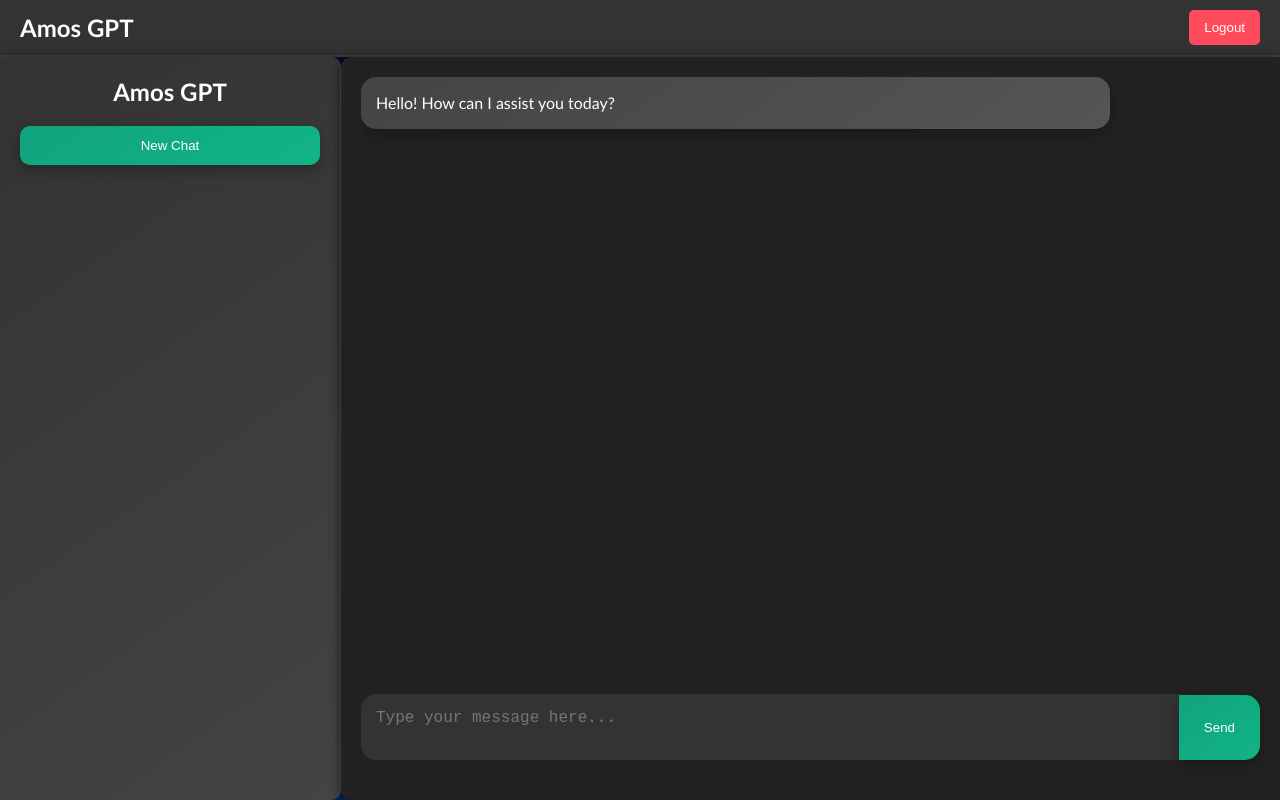
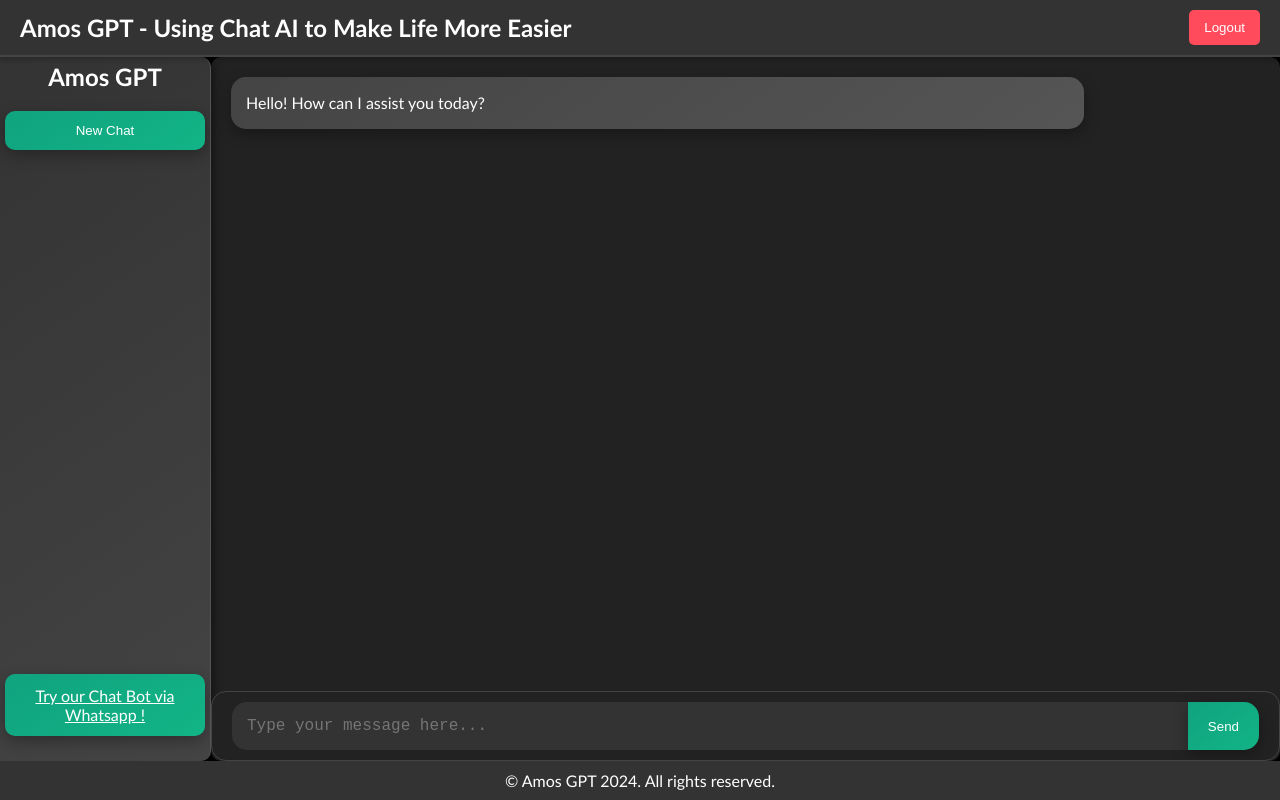
Before and after one commit to Roberto-stephen/amosgpt1, a website: page index.html in a window 1280 px wide. Drawn offline with Linux system fonts and the light colour scheme.

Commit message:
Update index.html

```diff
--- a/index.html
+++ b/index.html
@@ -3,6 +3,7 @@
 <head>
     <meta charset="UTF-8">
     <meta name="viewport" content="width=device-width, initial-scale=1.0">
+    <link rel="icon" type="image/png" href="amosgpt.png">
     <title>Amos Engine</title>
     <style>
         body {
@@ -12,7 +13,7 @@
             display: flex;
             flex-direction: column;
             height: 100vh;
-            background: linear-gradient(135deg, #000428, #004e92);
+            background: linear-gradient(135deg, #000000, #000000);
             color: #fff;
         }
 
@@ -20,7 +21,7 @@
             background: #333;
             color: #fff;
             padding: 10px 20px;
-            text-align: center;
+            text-align: left; /* Align text to the left */
             font-size: 1.5em;
             font-weight: bold;
             box-shadow: 0 3px 5px rgba(0, 0, 0, 0.2);
@@ -28,6 +29,7 @@
             display: flex;
             justify-content: space-between;
             align-items: center;
+            z-index: 2; /* Ensure top bar stays on top */
         }
 
         .logout-button {
@@ -47,27 +49,34 @@
         .container {
             display: flex;
             flex-grow: 1;
+            overflow: hidden; /* Hide overflow to prevent sidebar content overflow */
         }
 
         .sidebar {
-            width: 300px;
+            width: 200px;
             background: linear-gradient(145deg, #333, #444);
             border-right: 1px solid #555;
-            padding: 20px;
+            padding: 5px;
             display: flex;
             flex-direction: column;
             box-shadow: 2px 0 10px rgba(0, 0, 0, 0.5);
             border-radius: 0 10px 10px 0;
+            flex-shrink: 0;
+            overflow-y: auto; /* Added for scroll */
+            z-index: 1; /* Ensure sidebar stays below top bar */
+            text-align: center; /* Center align text */
         }
 
         .sidebar-header {
             margin-bottom: 20px;
             font-size: 1.5em;
-            text-align: center;
+            text-align: center; /* Align text to the center */
             font-weight: bold;
+            color: #fff; /* Ensure text color is white */
         }
 
-        .new-chat {
+        .new-chat,
+        .whatsapp-button {
             background: linear-gradient(145deg, #10a37f, #12b486);
             color: white;
             border: none;
@@ -79,7 +88,8 @@
             box-shadow: 0 5px 15px rgba(0, 0, 0, 0.3);
         }
 
-        .new-chat:hover {
+        .new-chat:hover,
+        .whatsapp-button:hover {
             background: linear-gradient(145deg, #0e7c6a, #0f947d);
             transform: scale(1.05);
         }
@@ -108,16 +118,16 @@
             flex-grow: 1;
             display: flex;
             flex-direction: column;
-            padding: 20px;
             background: #222;
-            border-radius: 10px 0 0 10px;
+            border-radius: 10px;
             box-shadow: -2px 0 10px rgba(0, 0, 0, 0.5);
+            overflow: hidden; /* Ensure content does not overflow */
         }
 
         .chat-area {
             flex-grow: 1;
             overflow-y: auto;
-            margin-bottom: 20px;
+            padding: 20px;
         }
 
         .message {
@@ -150,32 +160,37 @@
 
         .input-area {
             display: flex;
-    align-items: center; /* Posisikan item secara vertikal di tengah */
-    margin-bottom: 20px; /* Jarak bawah antara input area dan chat area */
+            border: 1px solid #444;
+            border-radius: 15px;
+            overflow: hidden;
+            position: sticky;
+            bottom: 0;
+            background-color: #222;
+            z-index: 2; /* Ensure input area stays on top */
+            padding: 10px 20px;
         }
 
         .input-area textarea {
-    flex-grow: 1; /* Memperluas textarea sesuai kebutuhan */
+            flex-grow: 1;
             border: none;
             padding: 15px;
             font-size: 16px;
             resize: none;
             background-color: #333;
             color: #fff;
-    border-radius: 15px 0 0 15px; /* Bulatkan sudut kiri */
+            border-radius: 15px 0 0 15px;
         }
 
         .input-area button {
             background: linear-gradient(145deg, #10a37f, #12b486);
             color: white;
             border: none;
-    padding: 25px 25px;
+            padding: 15px 20px;
             cursor: pointer;
             transition: all 0.3s ease;
             box-shadow: 0 5px 15px rgba(0, 0, 0, 0.3);
-    border-radius: 0 15px 15px 0; /* Bulatkan sudut kanan */
+            border-radius: 0 15px 15px 0;
         }
-
 
         .input-area button:hover {
             background: linear-gradient(145deg, #0e7c6a, #0f947d);
@@ -191,13 +206,46 @@
         }
 
         #loader img {
-            width: 50px;
+            width: 50px; /* Adjust the width of the loader image */
+            height: auto; /* Maintain aspect ratio */
+        }
+
+        footer {
+            background-color: #333;
+            color: #fff;
+            text-align: center;
+            padding: 10px 0;
+            position: sticky;
+            bottom: 0;
+            z-index: 3; /* Ensure footer stays above input area */
+        }
+
+        /* Media Query for Mobile Devices */
+        @media (max-width: 768px) {
+            .container {
+                flex-direction: column-reverse; /* Stack sidebar below main content */
+            }
+
+            .sidebar {
+                width: 100%;
+                border-radius: 0;
+                border-bottom: 1px solid #555;
+            }
+
+            .main-content {
+                border-radius: 0;
+                box-shadow: none;
+            }
+
+            .input-area {
+                padding: 10px;
+            }
         }
     </style>
 </head>
 <body>
     <div class="top-bar">
-        Amos GPT
+        <div style="flex-grow: 1; text-align: left;">Amos GPT - Using Chat AI to Make Life More Easier</div>
         <button class="logout-button" onclick="logout()">Logout</button>
     </div>
     <div class="container">
@@ -206,25 +254,27 @@
             <button class="new-chat" onclick="resetChat()">New Chat</button>
             <div class="history">
             </div>
+            <a class="whatsapp-button" href="https://wa.me/+6287776834225" target="_blank">Try our Chat Bot via Whatsapp !</a>
         </div>
         <div class="main-content">
             <div class="chat-area" id="chat-history">
                 <div class="message ai-message">Hello! How can I assist you today?</div>
             </div>
             <div class="input-area">
-                <textarea id="user-input" placeholder="Type your message here..."></textarea>
-                <button id="send-button">Send</button>
+                <textarea id="user-input" rows="1" placeholder="Type your message here..."></textarea>
+                <button onclick="sendMessage()">Send</button>
             </div>
         </div>
     </div>
+    <footer>
+        &copy; Amos GPT 2024. All rights reserved.
+    </footer>
     <div id="loader">
         <img src="loader.gif" alt="Loading...">
     </div>
-
     <script>
         const chatHistory = document.getElementById('chat-history');
         const userInput = document.getElementById('user-input');
-        const sendButton = document.getElementById('send-button');
         const loader = document.getElementById('loader');
 
         function resetChat() {
@@ -233,8 +283,11 @@
 
         async function sendMessage() {
             const userMessage = userInput.value;
+            if (userMessage.trim() === '') return; // Prevent sending empty messages
             userInput.value = ''; // Clear input field
-    console.log(userMessage);
+
+            loader.style.display = 'block'; // Show the loader
+
             try {
                 const response = await fetch('/chat', {
                     method: 'POST',
@@ -245,9 +298,7 @@
                 });
 
                 const data = await response.json();
-        console.log(data);
                 const botMessage = data.response;
-        console.log(botMessage);
 
                 // Add chat message to the chat history
                 chatHistory.innerHTML += `<div class="message user-message">${userMessage}</div>`;
@@ -257,22 +308,17 @@
                 chatHistory.scrollTop = chatHistory.scrollHeight;
             } catch (error) {
                 console.error('Error:', error);
-        // Handle errors gracefully, e.g., display an error message to the user
+            } finally {
+                loader.style.display = 'none'; // Hide the loader after the message is sent
             }
         }
 
-        sendButton.addEventListener('click', (event) => {
-            event.preventDefault(); // Prevent default button behavior
-            loader.style.display = 'block'; // Show the loader
-            sendMessage().finally(() => {
-                loader.style.display = 'none'; // Hide the loader after the message is sent
-            });
-        });
+        document.querySelector('button[onclick="sendMessage()"]').addEventListener('click', sendMessage);
 
         userInput.addEventListener('keydown', (event) => {
-            if (event.key === 'Enter') {
+            if (event.key === 'Enter' && !event.shiftKey) {
                 event.preventDefault(); // Prevent default Enter key behavior
-                sendButton.click(); // Trigger the send button click
+                sendMessage(); // Trigger the send button click
             }
         });
 
```
Lines whose indentation alone changed are shown as unchanged.
